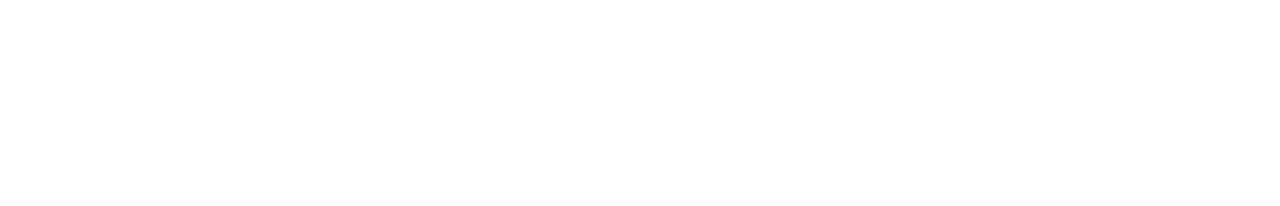
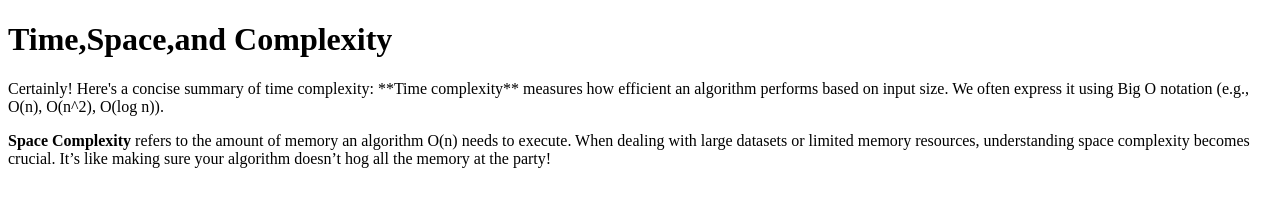
Before and after one commit to acciojob/time-and-space-complexity-alishan220, a website: page main.html in a window 1280 px wide. Drawn offline with Linux system fonts and the light colour scheme.

Commit message:
created a submission

```diff
--- a/main.html
+++ b/main.html
@@ -8,6 +8,11 @@
 
 <body>
 	<!-- the entire body must be written by student -->
+	<h1>Time,Space,and Complexity</h1>
+	<p>Certainly! Here's a concise summary of time complexity:
+
+**Time complexity** measures how efficient an algorithm performs based on input size. We often express it using Big O notation (e.g., O(n), O(n^2), O(log n)).</p>
+<p><b>Space Complexity </b>refers to the amount of memory an algorithm O(n) needs to execute. When dealing with large datasets or limited memory resources, understanding space complexity becomes crucial. It’s like making sure your algorithm doesn’t hog all the memory at the party!</p>
     <script type="text/javascript" src="./script.js">
 </script>
 
```
